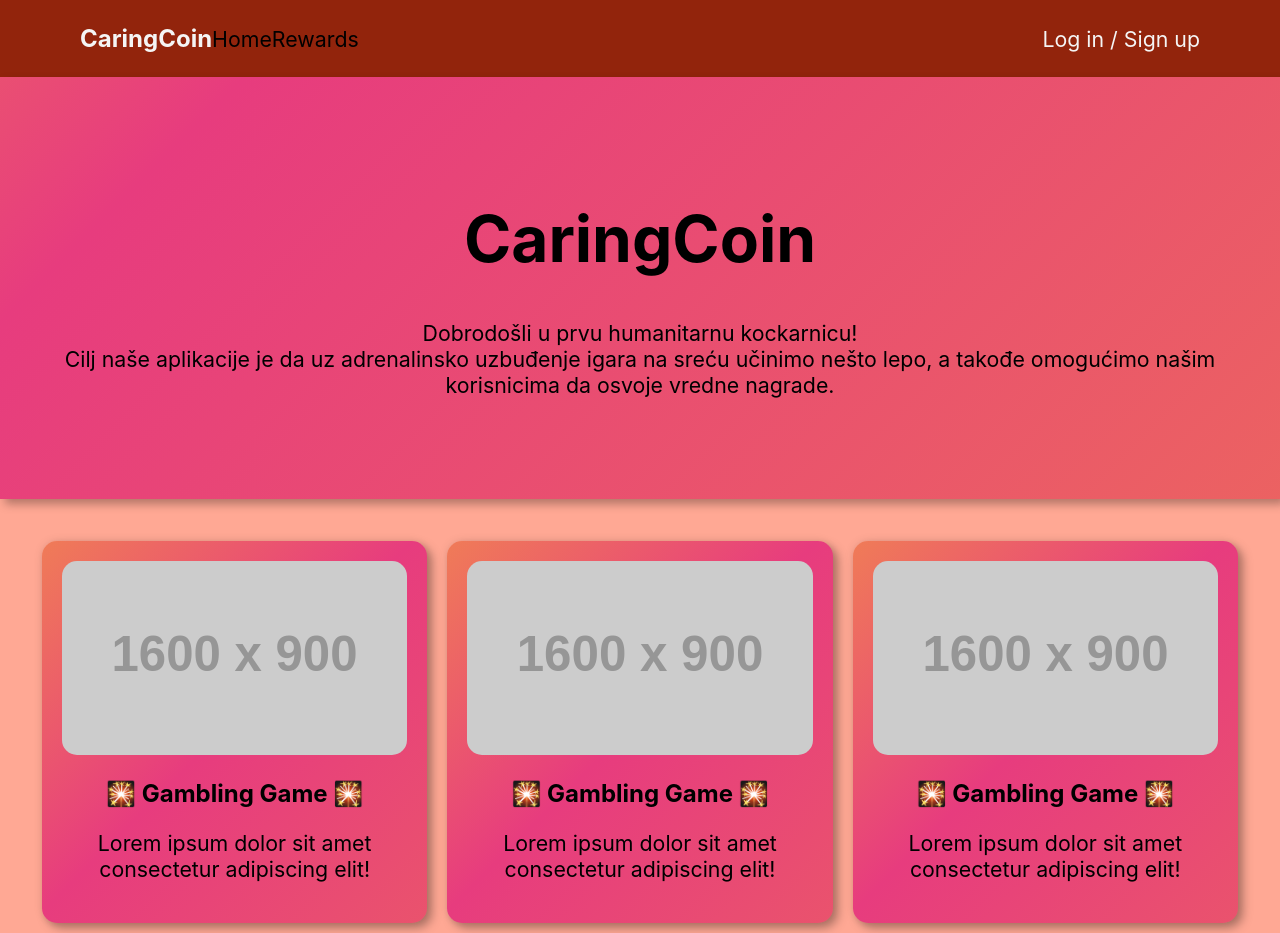
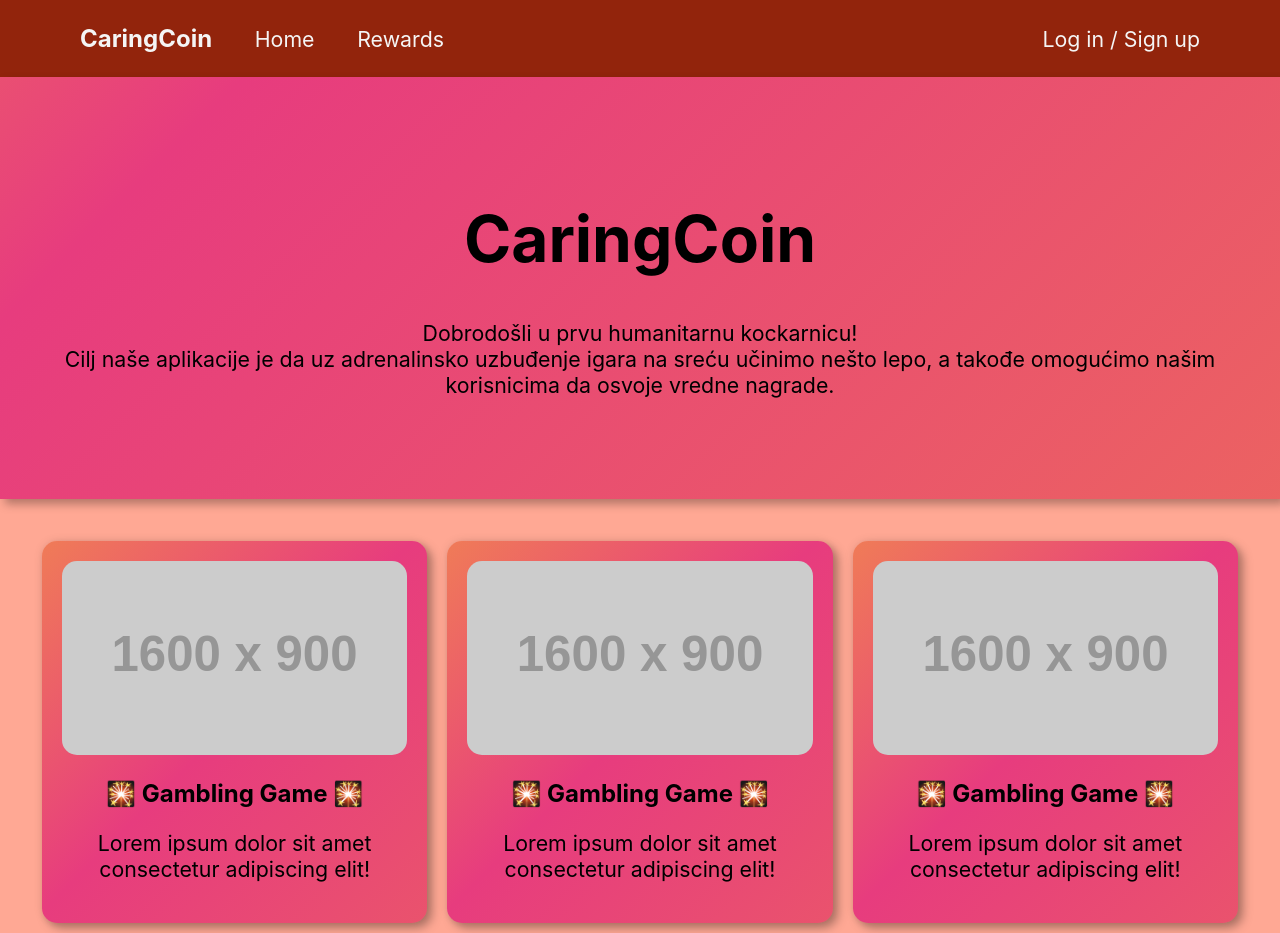
Before and after one commit to fonis-team-5/hakaton-2024, a React (Create React App) app: page / in a window 1280 px wide. Built offline with nearby package versions, Linux system fonts and the light colour scheme.

Commit message:
ispravljeno nazad

```diff
--- a/src/Navbar.js
+++ b/src/Navbar.js
@@ -21,7 +21,7 @@ function Navbar() {
         <p onClick={handleRewardsClick}> Rewards </p>
       </div>
       <div className="right">
-        <Link to="/login">Log in / Sign up</Link>
+        <p>Log in / Sign up</p>
       </div>
     </div>
   );
--- a/src/index.css
+++ b/src/index.css
@@ -30,7 +30,7 @@ body{
   filter: drop-shadow(5px 5px 5px rgba(0,0,0,0.3));
 }
 
-a {
+.navbar p {
   color: whitesmoke;
   text-decoration: none;
   padding-inline-start: 2em;
```
